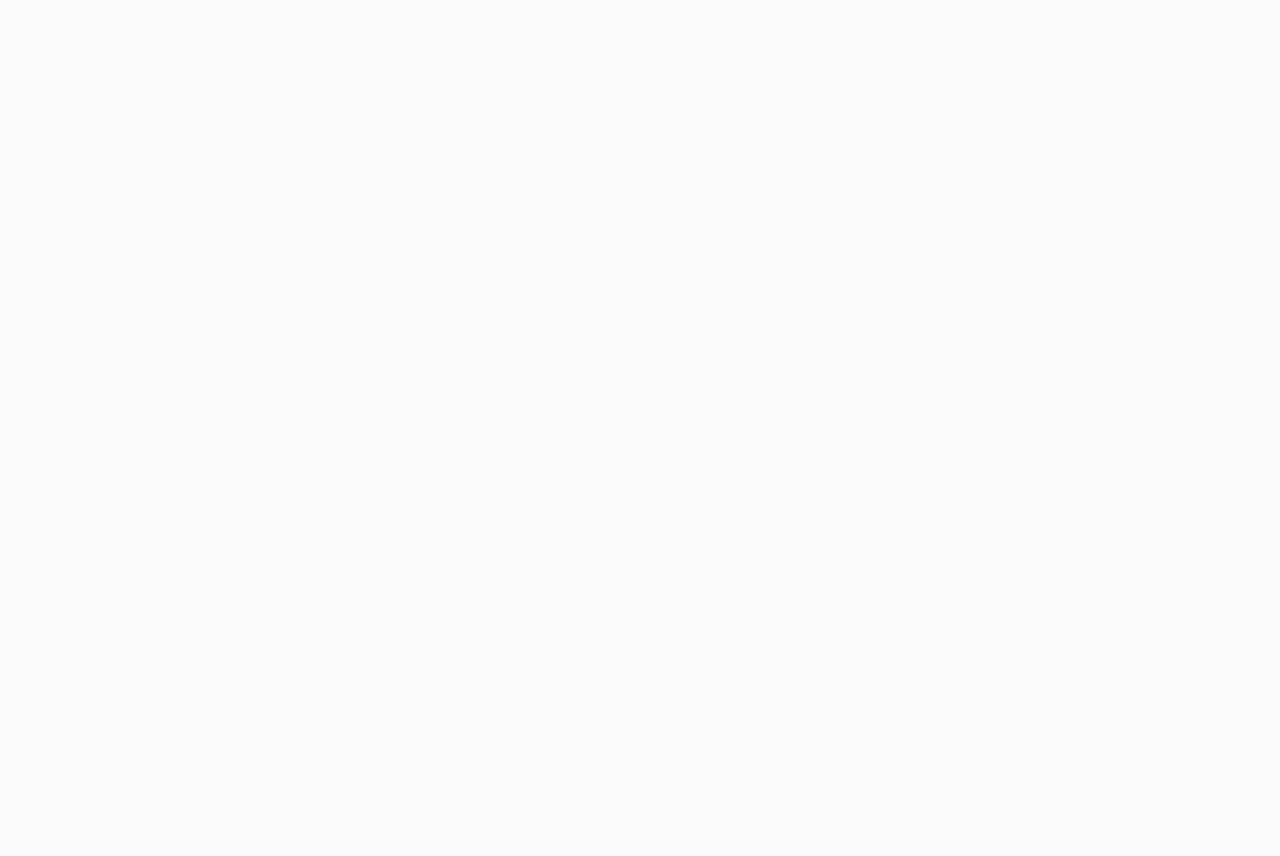
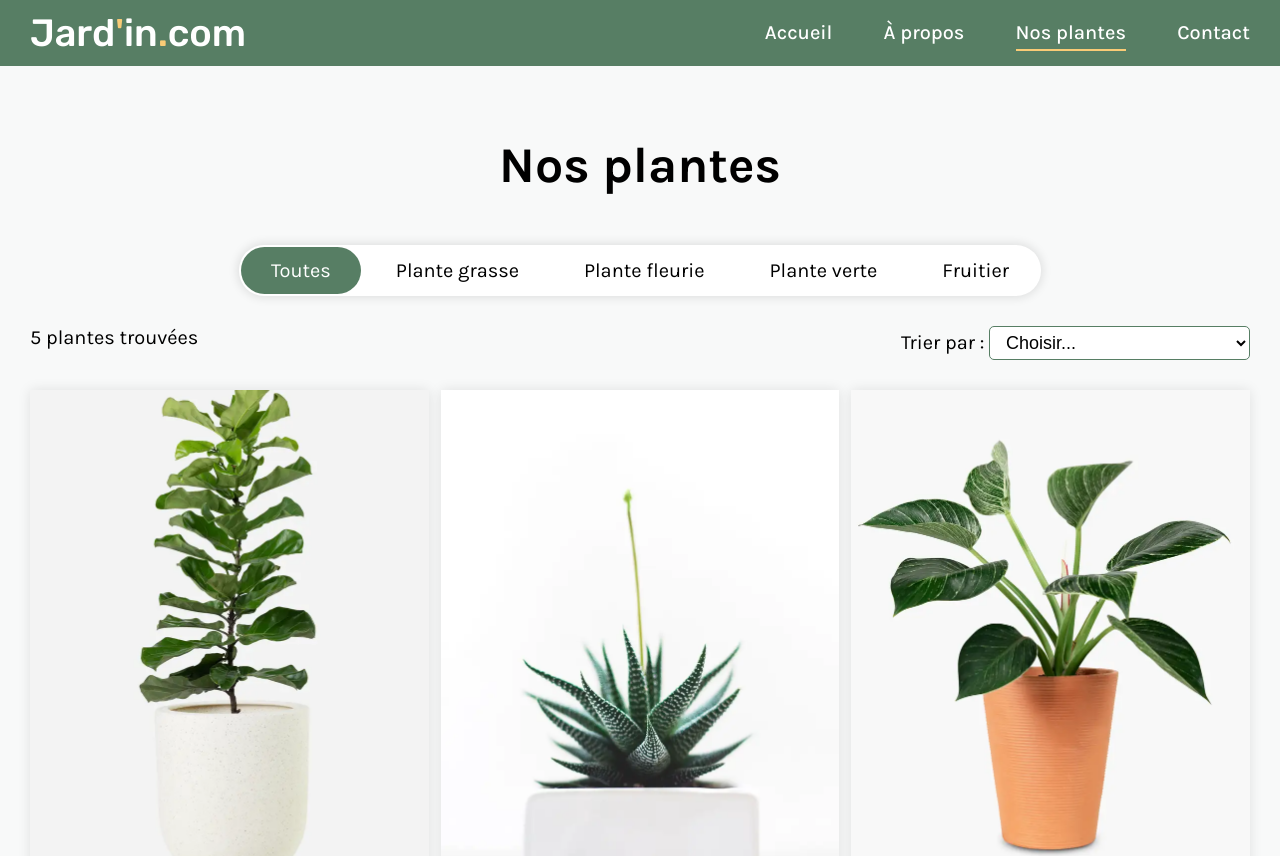
Before and after one commit to robinmaxime/projet-jardin, a React (Create React App) app: page /plants in a window 1280 px wide. Before the commit this address had no page. Shown: the top 856 px of the page. Before the commit the page ends 800 px from the top, so only its background shows below. Built offline with nearby package versions, Linux system fonts and the light colour scheme.

Commit message:
Création de la page Gallery

```diff
--- /dev/null
+++ b/src/Pages/Gallery/index.jsx
@@ -0,0 +1,132 @@
+import { useContext, useMemo, useState } from "react";
+import { PlantsContext } from "../../contexts/PlantsContext";
+import Card from "../../Components/Card";
+import Modal from "../../Components/Modal";
+
+/**
+ * Composant affichant la page "nos plantes"
+ * @returns JSX.element
+ */
+function Gallery() {
+   const { plants, categories } = useContext(PlantsContext);
+   const [categorySelected, setCategorySelected] = useState(0);
+   const [selectedSort, setSelectedSort] = useState("choose");
+   const [modalIsOpen, setModalIsOpen] = useState(false);
+   const [plantSelected, setPlantSelected] = useState();
+
+   const plantsFiltered = useMemo(() => {
+      let filtered;
+      // Filtre les plantes selon leur catégorie
+      if (categorySelected === 0) {
+         filtered = plants;
+      } else {
+         filtered = plants.filter((plant) => plant.categoryId === categorySelected);
+      }
+      // trie les plantes selon le prix, l'ensoleillement, l'arrosage ou la hauteur
+      switch (selectedSort) {
+         case "price-asc":
+            filtered.sort((a, b) => a.price - b.price);
+            break;
+         case "price-desc":
+            filtered.sort((a, b) => b.price - a.price);
+            break;
+         case "sunshine-asc":
+            filtered.sort((a, b) => a.sunshine - b.sunshine);
+            break;
+         case "sunshine-desc":
+            filtered.sort((a, b) => b.sunshine - a.sunshine);
+            break;
+         case "watering-asc":
+            filtered.sort((a, b) => a.watering - b.watering);
+            break;
+         case "watering-desc":
+            filtered.sort((a, b) => b.watering - a.watering);
+            break;
+         case "height-asc":
+            filtered.sort((a, b) => a.maturityHeight - b.maturityHeight);
+            break;
+         case "height-desc":
+            filtered.sort((a, b) => b.maturityHeight - a.maturityHeight);
+            break;
+         default:
+            break;
+      }
+      return filtered;
+   }, [plants, categorySelected, selectedSort]);
+
+   return (
+      <main className="gallery page-container">
+         <h1>Nos plantes</h1>
+         <div className="gallery__filter">
+            <button
+               className={`gallery__btn ${categorySelected === 0 ? "gallery__btn--selected" : ""}`}
+               onClick={() => {
+                  setCategorySelected(0);
+               }}
+            >
+               Toutes
+            </button>
+
+            {categories.map((category, index) => (
+               <button
+                  key={`category-${index}`}
+                  className={`gallery__btn ${
+                     categorySelected === category.id ? "gallery__btn--selected" : ""
+                  }`}
+                  onClick={() => {
+                     setCategorySelected(category.id);
+                  }}
+               >
+                  {category.name}
+               </button>
+            ))}
+         </div>
+         <div className="gallery__sort-blocks">
+            <div>
+               {plantsFiltered.length > 1
+                  ? `${plantsFiltered.length} plantes trouvées`
+                  : `${plantsFiltered.length} plante trouvée`}
+            </div>
+            <div>
+               <label>Trier par : </label>
+               <select onChange={(e) => setSelectedSort(e.target.value)} value={selectedSort}>
+                  <option value="choose">Choisir...</option>
+                  <option value="price-asc">Prix croissant</option>
+                  <option value="price-desc">Prix décroissant</option>
+                  <option value="sunshine-asc">Ensoleillement croissant</option>
+                  <option value="sunshine-desc">Ensoleillement décroissant</option>
+                  <option value="watering-asc">Arrosage croissant</option>
+                  <option value="watering-desc">Arrosage décroissant</option>
+                  <option value="height-asc">Hauteur croissante</option>
+                  <option value="height-desc">Hauteur décroissante</option>
+               </select>
+            </div>
+         </div>
+         <section className="gallery__cards">
+            {plantsFiltered.map((plant, index) => (
+               <Card
+                  key={`plant-${index}`}
+                  imageUrl={plant.imageUrl}
+                  imageDescription={plant.imageDescription}
+                  name={plant.name}
+                  maturityHeight={plant.maturityHeight}
+                  price={plant.price}
+                  sunshine={plant.sunshine}
+                  watering={plant.watering}
+                  onClick={() => {
+                     setPlantSelected(plant);
+                     setModalIsOpen(true);
+                  }}
+               />
+            ))}
+         </section>
+         {modalIsOpen && (
+            <Modal title={`Conseil - ${plantSelected.name}`} onClosed={() => setModalIsOpen(false)}>
+               {plantSelected.advice}
+            </Modal>
+         )}
+      </main>
+   );
+}
+
+export default Gallery;
--- a/src/router.jsx
+++ b/src/router.jsx
@@ -2,6 +2,7 @@ import { BrowserRouter, Routes, Route } from "react-router-dom";
 import MainLayout from "./Layouts/MainLayout";
 import Home from "./Pages/Home";
 import About from "./Pages/About";
+import Gallery from "./Pages/Gallery";
 
 function Router() {
    return (
@@ -10,6 +11,7 @@ function Router() {
             <Route element={<MainLayout />}>
                <Route path="/" element={<Home />}></Route>
                <Route path="/about" element={<About />}></Route>
+               <Route path="/plants" element={<Gallery />}></Route>
             </Route>
          </Routes>
       </BrowserRouter>
--- a/src/scss/main.scss
+++ b/src/scss/main.scss
@@ -12,3 +12,4 @@
 @import "./components/modal";
 @import "./components/footer";
 @import "./pages/about";
+@import "./pages/gallery";
--- /dev/null
+++ b/src/scss/pages/_gallery.scss
@@ -0,0 +1,46 @@
+.gallery {
+   text-align: center;
+   &__cards {
+      display: grid;
+      grid-template-columns: 1fr 1fr 1fr;
+      gap: 12px;
+   }
+
+   &__filter {
+      display: inline-flex;
+      align-items: center;
+      gap: 5px;
+      background-color: white;
+      border-radius: 25px;
+      padding: 2px;
+      box-shadow: 0 0 10px 2px rgba($color: #000000, $alpha: 0.1);
+      margin-bottom: 30px;
+   }
+
+   &__btn {
+      border: none;
+      border-radius: 25px;
+      background: none;
+      padding: $buttonPadding;
+      cursor: pointer;
+
+      &--selected {
+         background-color: $primaryColor;
+         color: white;
+      }
+   }
+   &__sort-blocks {
+      display: flex;
+      justify-content: space-between;
+      align-self: stretch;
+      margin-bottom: 30px;
+
+      & select {
+         font-size: 18px;
+         border: 1px solid $primaryColor;
+         background-color: white;
+         border-radius: 5px;
+         padding: 5px 12px;
+      }
+   }
+}
```
